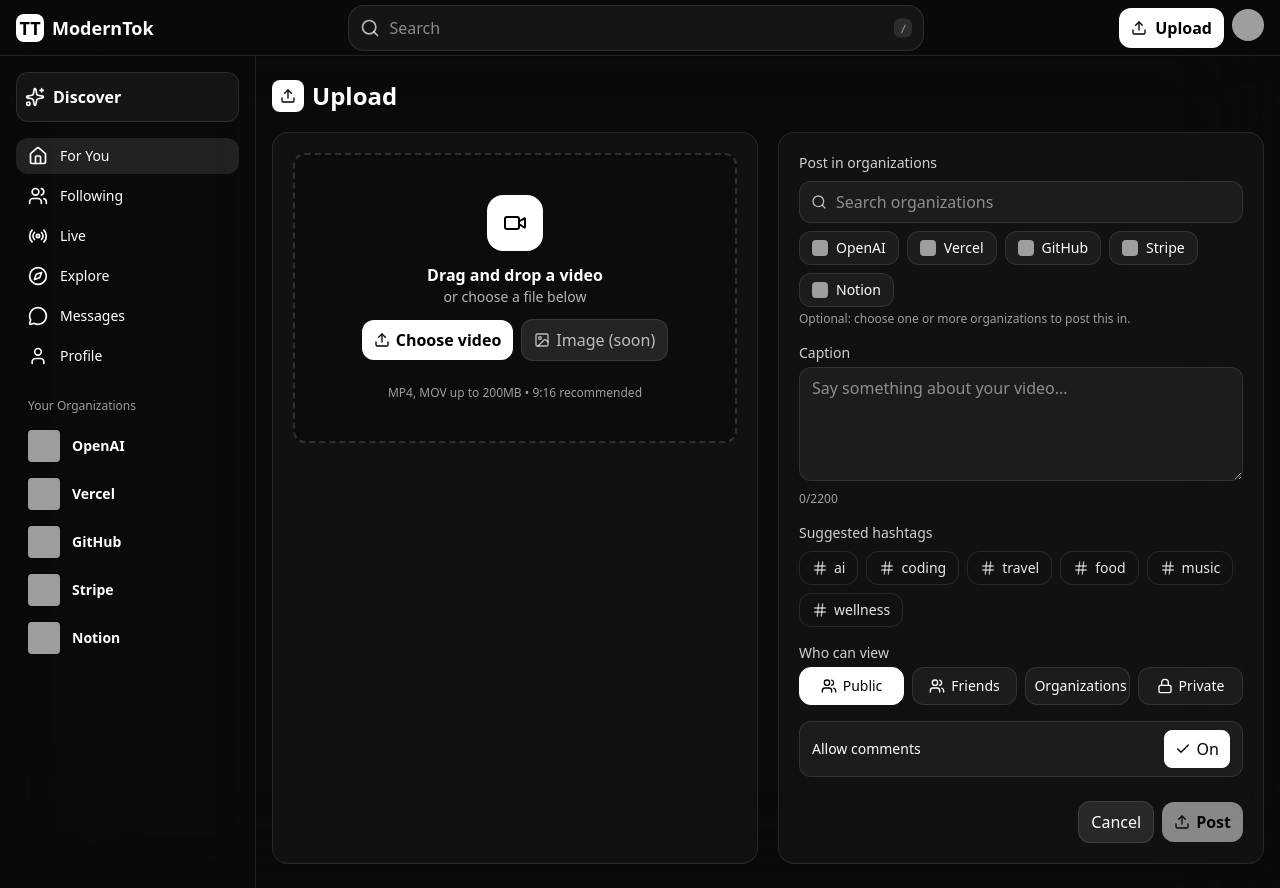
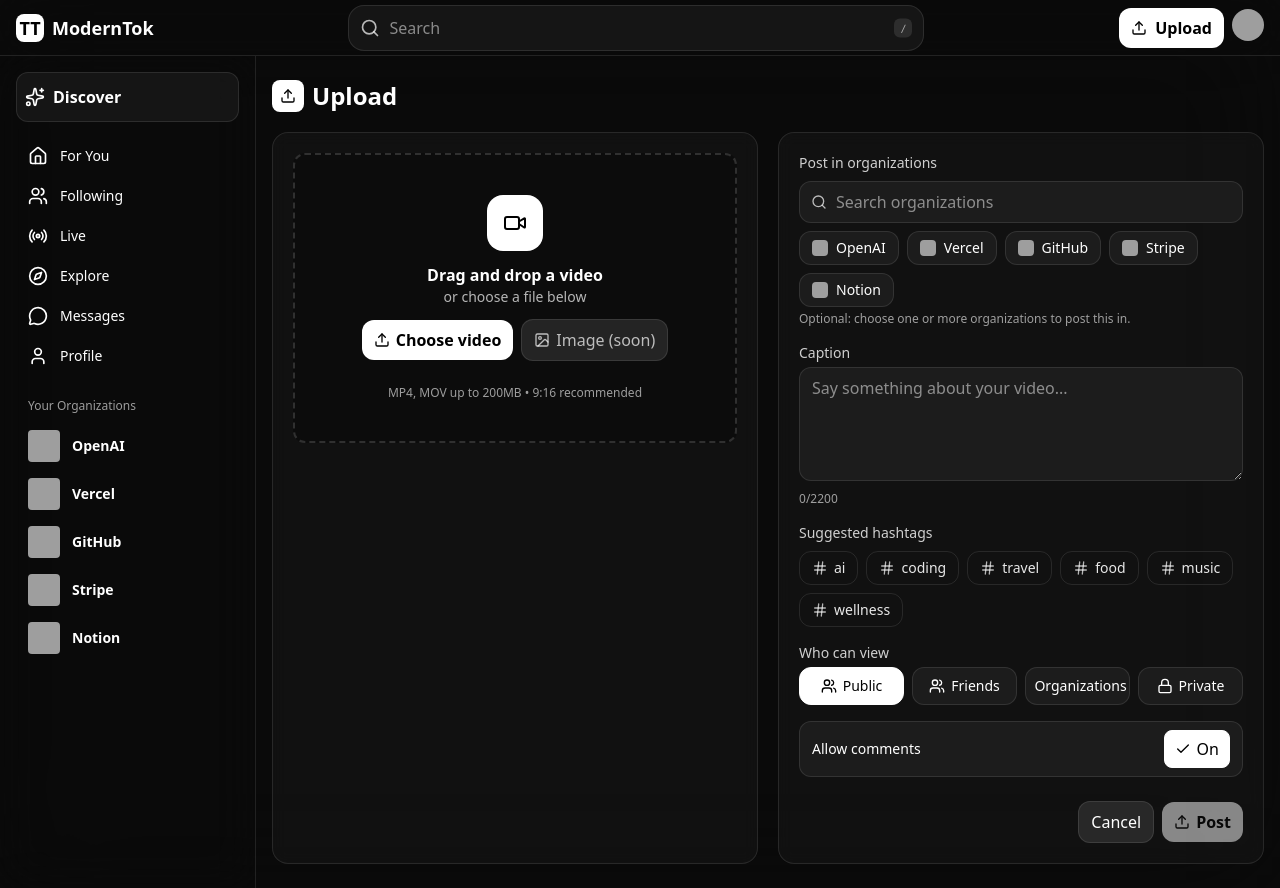
Before and after one commit to Yungyingzerza/term-project-fe, a Next.js app: page /upload in a window 1280 px wide. Built offline with nearby package versions, Linux system fonts and the light colour scheme; grey boxes are pictures that could not be loaded.

Commit message:
change navigation style for each page

```diff
--- a/src/components/BottomTabs.tsx
+++ b/src/components/BottomTabs.tsx
@@ -3,7 +3,7 @@
 import { useEffect, useRef } from "react";
 import { useDispatch } from "react-redux";
 import { setAmbientColor } from "@/store/playerSlice";
-import { useRouter } from "next/navigation";
+import { usePathname, useRouter } from "next/navigation";
 
 function classNames(...arr: Array<string | false | null | undefined>) {
   return arr.filter(Boolean).join(" ");
@@ -12,13 +12,14 @@
 export default function BottomTabs() {
   const navigate = useRouter();
   const dispatch = useDispatch();
+  const pathname = usePathname();
   const navRef = useRef<HTMLElement | null>(null);
   const tabs = [
-    { icon: Home, label: "Home", active: true },
-    { icon: Compass, label: "Explore" },
-    { icon: Plus, label: "Create" },
-    { icon: MessageCircle, label: "Messages" },
-    { icon: User, label: "Profile" },
+    { icon: Home, label: "Home", link: "/" },
+    { icon: Compass, label: "Explore", link: "/explore" },
+    { icon: Plus, label: "Create", link: "/upload" },
+    { icon: MessageCircle, label: "Messages", link: "/messages" },
+    { icon: User, label: "Profile", link: "/profile" },
   ];
   useEffect(() => {
     const applyHeight = () => {
@@ -56,14 +57,7 @@
     //reset ambient color on navigation
     dispatch(setAmbientColor("transparent"));
 
-    let newLink = link;
-    if (link === "/home") newLink = "/";
-    if (link === "/explore") newLink = "/explore";
-    if (link === "/create") newLink = "/upload";
-    if (link === "/messages") newLink = "/messages";
-    if (link === "/profile") newLink = "/profile";
-
-    navigate.push(newLink);
+    navigate.push(link);
   };
 
   return (
@@ -73,23 +67,28 @@
       className="fixed bottom-0 left-0 right-0 z-40 md:hidden border-t border-white/10 bg-neutral-950/80 backdrop-blur-xl pb-[env(safe-area-inset-bottom)]"
     >
       <div className="flex justify-around items-center py-2">
-        {tabs.map(({ icon: Icon, label, active }) => (
+        {tabs.map(({ icon: Icon, label, link }) => {
+          const isActive =
+            link === "/"
+              ? pathname === "/" || pathname.startsWith("/following") || pathname.startsWith("/live")
+              : pathname === link || pathname.startsWith(link + "/");
+          return (
           <button
             key={label}
-            onClick={() => handleNavigation(`/${label.toLowerCase()}`)}
+            onClick={() => handleNavigation(link)}
             className="flex flex-col items-center gap-0.5 text-[11px]"
           >
-            <Icon className={classNames("w-5 h-5", active && "text-white")} />
+            <Icon className={classNames("w-5 h-5", isActive && "text-white")} />
             <span
               className={classNames(
                 "",
-                active ? "text-white" : "text-white/60"
+                isActive ? "text-white" : "text-white/60"
               )}
             >
               {label}
             </span>
           </button>
-        ))}
+        );})}
       </div>
     </nav>
   );
--- a/src/components/Sidebar.tsx
+++ b/src/components/Sidebar.tsx
@@ -10,7 +10,7 @@
 } from "lucide-react";
 import { useDispatch } from "react-redux";
 import { setAmbientColor } from "@/store/playerSlice";
-import { useRouter } from "next/navigation";
+import { usePathname, useRouter } from "next/navigation";
 
 function classNames(...arr: Array<string | false | null | undefined>) {
   return arr.filter(Boolean).join(" ");
@@ -19,9 +19,10 @@
 export default function Sidebar() {
   const navigate = useRouter();
   const dispatch = useDispatch();
+  const pathname = usePathname();
 
   const items = [
-    { icon: Home, label: "For You", link: "/", active: true },
+    { icon: Home, label: "For You", link: "/" },
     { icon: Users, label: "Following", link: "/following" },
     { icon: Radio, label: "Live", link: "/live" },
     { icon: Compass, label: "Explore", link: "/explore" },
@@ -52,19 +53,24 @@
           <span className="font-semibold">Discover</span>
         </div>
         <nav className="mt-4 space-y-1">
-          {items.map(({ icon: Icon, label, link, active }) => (
+          {items.map(({ icon: Icon, label, link }) => {
+            const isActive =
+              link === "/"
+                ? pathname === "/"
+                : pathname === link || pathname.startsWith(link + "/");
+            return (
             <button
               key={label}
               onClick={() => handleNavigation(link)}
               className={classNames(
                 "cursor-pointer w-full flex items-center gap-3 px-3 py-2 rounded-xl hover:bg-white/5 transition",
-                active && "bg-white/10"
+                isActive && "bg-white/10"
               )}
             >
               <Icon className="w-5 h-5" />
               <span className="text-sm font-medium">{label}</span>
             </button>
-          ))}
+          );})}
         </nav>
         <div className="mt-6">
           <p className="text-xs text-white/60 px-3 mb-2">Your Organizations</p>
```
